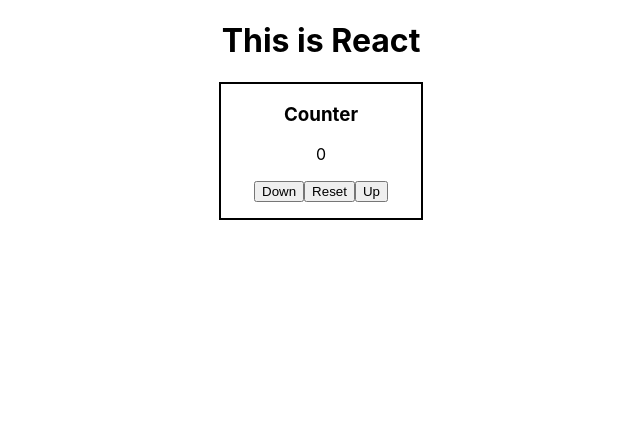
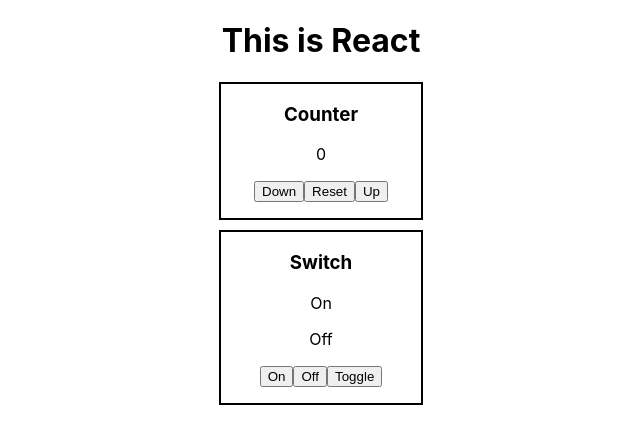
Before and after one commit to elzast/react-ws, a React (Create React App) app: page / in a window 1280 px wide. Shown: the top 444 px of the page, without its empty margins (319-959 px from the left). Built offline with nearby package versions, Linux system fonts and the light colour scheme.

Commit message:
start of switch, non functional

```diff
--- a/src/App.js
+++ b/src/App.js
@@ -1,11 +1,13 @@
 import "./App.css";
 import Counter from "./components/Counter";
+import Switch from "./components/Switch";
 
 function App() {
   return (
     <div className="App">
       <h1>This is React</h1>
       <Counter />
+      <Switch />
     </div>
   );
 }
--- /dev/null
+++ b/src/components/Switch.css
@@ -0,0 +1,6 @@
+.Switch {
+  border: 2px solid black;
+  width: 200px;
+  text-align: center;
+  margin: 10px auto;
+}
--- /dev/null
+++ b/src/components/Switch.js
@@ -0,0 +1,17 @@
+import "./Switch.css";
+
+function Switch() {
+  return (
+    <div className="Switch">
+      <h3>Switch</h3>
+      <p>On</p>
+      <p>Off</p>
+      <p>
+        <button type="button">On</button>
+        <button type="button">Off</button>
+        <button type="button">Toggle</button>
+      </p>
+    </div>
+  );
+}
+export default Switch;
```
